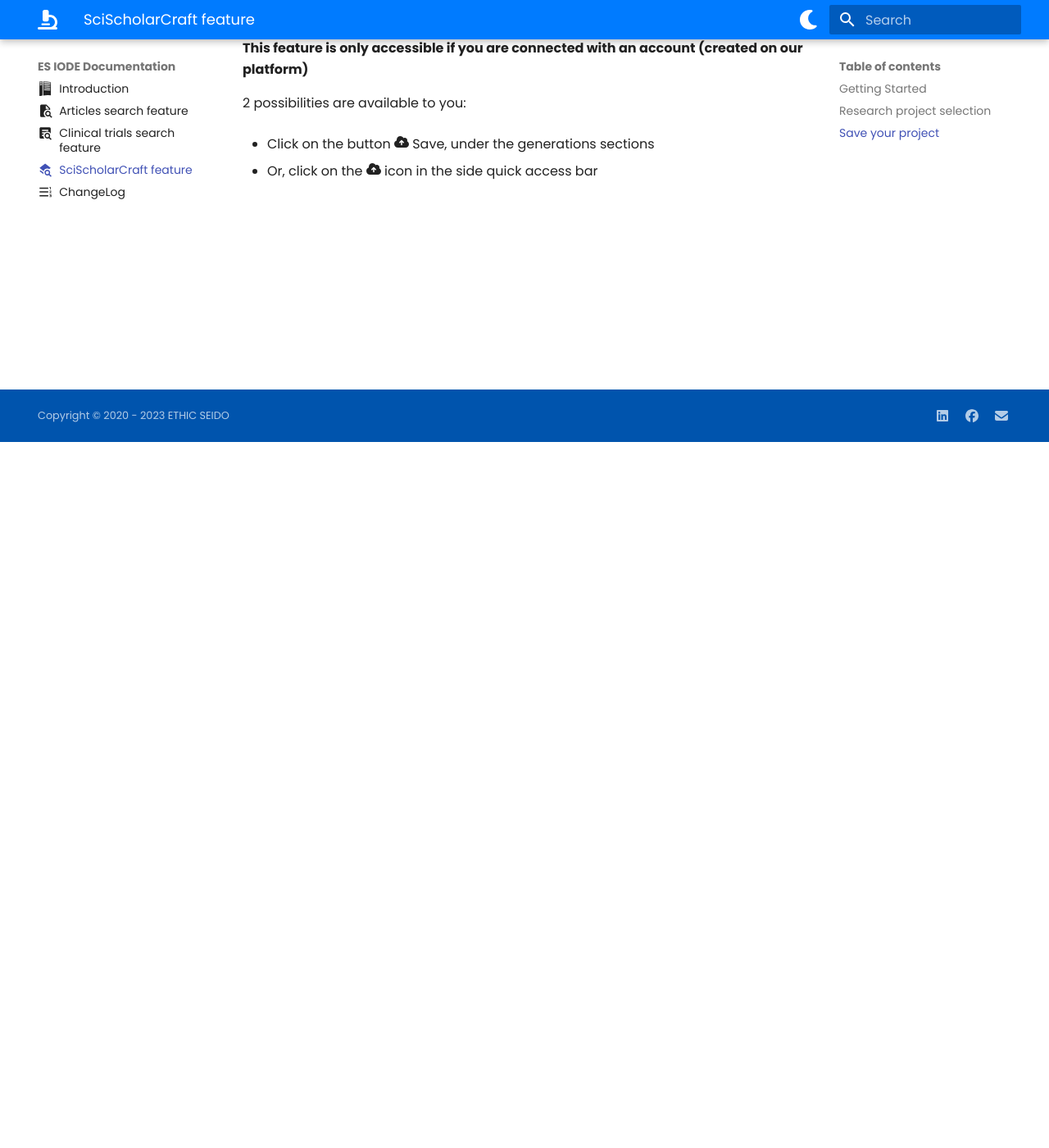
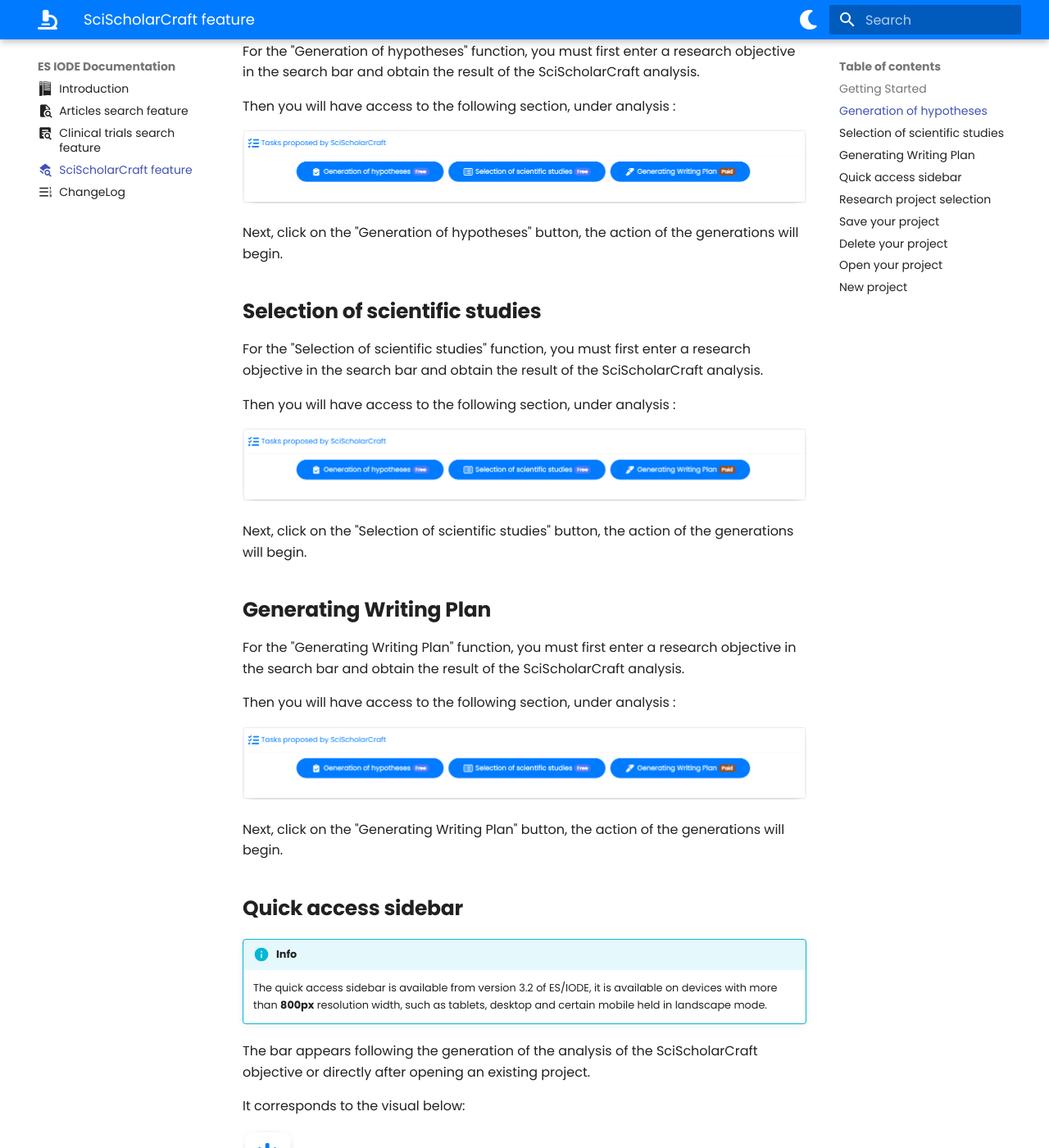
Before and after one commit to ethic-seido/iode_documentation, an MkDocs documentation site: the page built from docs/scischolarcraft.md, in a window 1280 px wide and 1400 px high, scrolled down 861 px. Shown: the whole window at 82% size. Built offline with MkDocs 1.6.1 and Material for MkDocs 9.7.7, drawn with Linux system fonts in a browser that asks for light colours; emoji names are drawn with the system emoji font; some of the changed text lies outside the part shown.

Commit message:
addition of information about the 3 main functionality

```diff
--- a/docs/scischolarcraft.md
+++ b/docs/scischolarcraft.md
@@ -7,7 +7,11 @@
 
 To start using __ES/IODE's SciScholarCraft feature__, enter as complete and relevant a sentence as possible about your scientific research objective into the search bar in the center of the page.
 
-Sign up for a free account to enjoy advanced features such as saving your searches and managing your favorites.
+![search bar](assets/searchbar.png)
+
+SciScholarCraft will analyze your research objective and suggest several generation actions.
+
+Sign up for a free account to enjoy advanced features.
 
 __ES/IODE__ is here to assist you in your quest for scientific knowledge.
 
@@ -15,24 +19,122 @@
 
 Happy searching! :rocket:
 
+## **Generation of hypotheses**
+
+For the "Generation of hypotheses" function, you must first enter a research objective in the search bar and obtain the result of the SciScholarCraft analysis.
+
+Then you will have access to the following section, under analysis :
+
+![tasks section](assets/tasks-section.png)
+
+Next, click on the "Generation of hypotheses" button, the action of the generations will begin.
+
+## **Selection of scientific studies**
+
+For the "Selection of scientific studies" function, you must first enter a research objective in the search bar and obtain the result of the SciScholarCraft analysis.
+
+Then you will have access to the following section, under analysis :
+
+![tasks section](assets/tasks-section.png)
+
+Next, click on the "Selection of scientific studies" button, the action of the generations will begin.
+
+## **Generating Writing Plan**
+
+For the "Generating Writing Plan" function, you must first enter a research objective in the search bar and obtain the result of the SciScholarCraft analysis.
+
+Then you will have access to the following section, under analysis :
+
+![tasks section](assets/tasks-section.png)
+
+Next, click on the "Generating Writing Plan" button, the action of the generations will begin.
+
+## **Quick access sidebar**
+
+!!! info
+    The quick access sidebar is available from version 3.2 of ES/IODE, it is available on devices with more than **800px** resolution width, such as tablets, desktop and certain mobile held in landscape mode.
+
+The bar appears following the generation of the analysis of the SciScholarCraft objective or directly after opening an existing project.
+
+It corresponds to the visual below:
+
+![quickaccess sidebar](assets/quickaccess-sidebar.png)
+
+It is located to the right of the generations sections.
+
 ## **Research project selection**
 
-**This feature is only accessible if you are connected with an account (created on our platform)**
+!!! warning "login required"
+
+    **This feature is only accessible if you are connected with an account (created on our platform)**
 
 2 possibilities are available to you:
 
 - Click on the :fontawesome-solid-dna: icon under the search bar
 
-- Or, click on the :fontawesome-solid-folder-open: icon in the side quick access bar
+- Or, click on the :fontawesome-solid-folder-open: icon in the quick access sidebar
 
 you will then be able to view the list of your projects (if you have already saved any).
 
 ## **Save your project**
 
-**This feature is only accessible if you are connected with an account (created on our platform)**
+!!! warning "login required"
+
+    **This feature is only accessible if you are connected with an account (created on our platform)**
+
+!!! info
+
+    In SciScholarCraft you can save up to 10 projects.
 
 2 possibilities are available to you:
 
 - Click on the button :fontawesome-solid-cloud-arrow-up: Save,  under the generations sections
 
-- Or, click on the :fontawesome-solid-cloud-arrow-up: icon in the side quick access bar
+- Alternatively, click on the :fontawesome-solid-cloud-arrow-up: icon in the quick access sidebar
+
+A notification will confirm if the project has been saved.
+
+
+
+## **Delete your project**
+
+!!! warning "login required"
+
+    **This feature is only accessible if you are connected with an account (created on our platform)**
+
+2 possibilities are available to you:
+
+1.  Click on the :fontawesome-solid-dna: icon under the search bar,
+    1. The **Research project selection** menu will appear. Next, click on the button ![selection button](assets/selection-button.png) on the line of the project you want to delete.
+    2. The Action menu will appear; then, click on the button ![delete button](assets/delete-button.png).
+
+
+2. Alternatively, Click on the :fontawesome-solid-cloud-arrow-up: icon in the quick access sidebar,
+    1. The **Research project selection** menu will appear, then click on the button ![selection button](assets/selection-button.png) on the line of the project you want to delete.
+    2. The Action menu will appear, then click on the button ![delete button](assets/delete-button.png).
+
+## **Open your project**
+
+!!! warning "login required"
+
+    **This feature is only accessible if you are connected with an account (created on our platform)**
+
+2 possibilities are available to you:
+
+1.  Click on the :fontawesome-solid-dna: icon under the search bar,
+    1. The **Research project selection** menu will appear. Next, click on the button ![selection button](assets/selection-button.png) on the line of the project you want to delete.
+    2. The Action menu will appear; then, click on the button ![open button](assets/open-button.png).
+
+
+2. Alternatively, Click on the :fontawesome-solid-cloud-arrow-up: icon in the quick access sidebar,
+    1. The **Research project selection** menu will appear, then click on the button ![selection button](assets/selection-button.png) on the line of the project you want to open.
+    2. The Action menu will appear, then click on the button ![open button](assets/open-button.png).
+
+## **New project**
+
+!!! warning "login required"
+
+    **This feature is only accessible if you are connected with an account (created on our platform)**
+
+
+Click on the :fontawesome-solid-plus: icon in the quick access sidebar.
--- a/mkdocs.yml
+++ b/mkdocs.yml
@@ -34,6 +34,7 @@
   favicon: assets/IodeIconv232-round.png
   icon:
     logo: fontawesome/solid/microscope
+
   name: material
   language: en
   font:
@@ -70,6 +71,7 @@
   - def_list
   - footnotes
   - md_in_html
+  - pymdownx.details
   - pymdownx.superfences
   - pymdownx.highlight:
       linenums: true
@@ -78,6 +80,8 @@
   - pymdownx.emoji:
       emoji_index: !!python/name:material.extensions.emoji.twemoji
       emoji_generator: !!python/name:material.extensions.emoji.to_svg
+  - pymdownx.tasklist:
+      custom_checkbox: true
 
 plugins:
   - social
```
Also changed, not shown: docs/researcharticles.md (+3 -1 lines), docs/researchtrials.md (+3 -1 lines), docs/assets/delete-button.png (added), docs/assets/open-button.png (added), docs/assets/quickaccess-sidebar.png (added), docs/assets/searchbar-articles.png (added), docs/assets/searchbar-trials.png (added), docs/assets/searchbar.png (added), docs/assets/selection-button.png (added), docs/assets/tasks-section.png (added).
